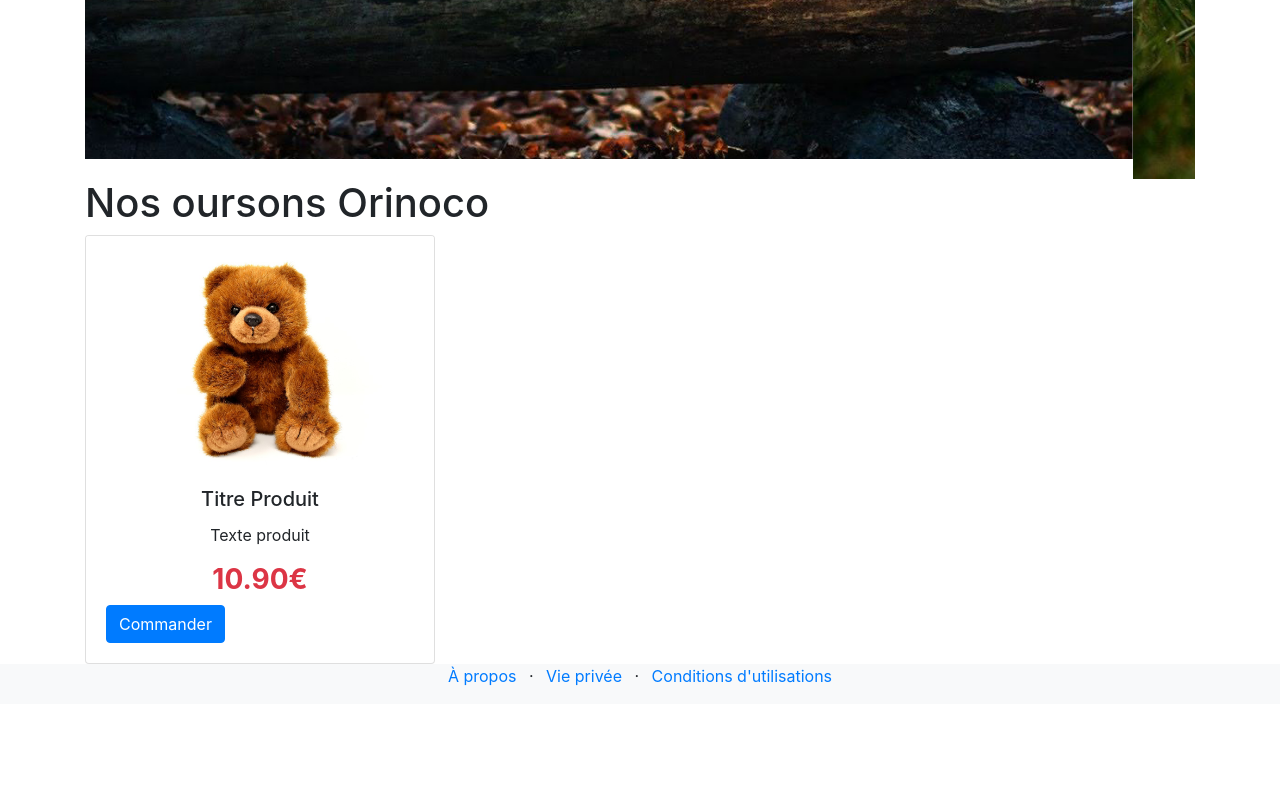
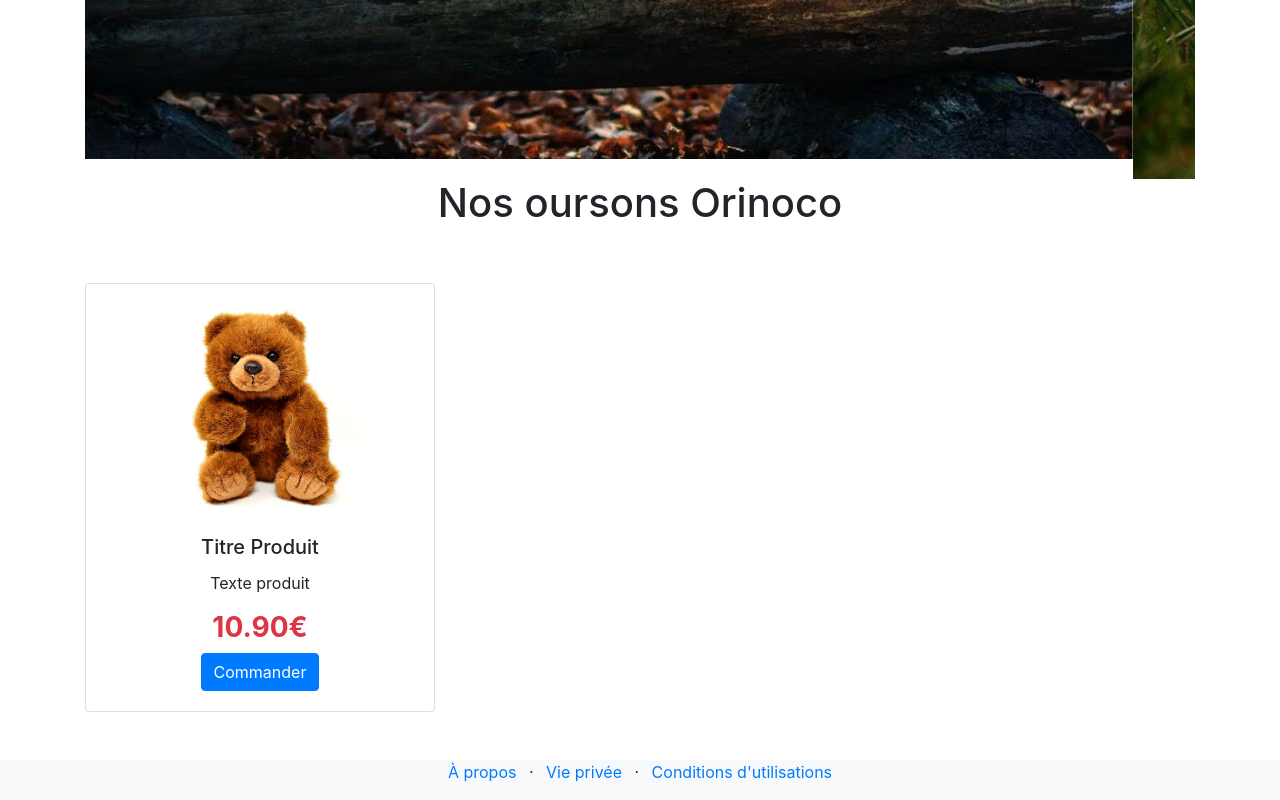
Before and after one commit to Patolait/P5_ahamed_patrice, a website: page index.html in a window 1280 px wide. Shown: the part 649-1449 px from the top of the page. Before the commit the page ends 1353 px from the top, so only its background shows below. Drawn offline with nearby package versions, Linux system fonts and the light colour scheme.

Commit message:
Construction page d'accueil

```diff
--- a/index.html
+++ b/index.html
@@ -66,19 +66,21 @@
         <!--Produits-->
         <div class="row">
             <div class="col">
-                <h1>Nos oursons Orinoco</h1>
+                <h1 class="text-center">Nos oursons Orinoco</h1>
             </div>
         </div>
 
         <div class="row">
             <div class="col-12 col-lg-4">
-              <div class="card">
+              <div class="card my-5 mb-3">
                 <img class="card-img-top" src="images/teddy_1.jpg" alt="ourson teddy bear">
-                <div class="card-body">
-                  <h5 class="card-title text-center">Titre Produit</h5>
-                  <p class="card-text text-center">Texte produit</p>
-                  <h3 class="cart-title text-center font-weight-bold text-danger">10.90€</h3>
-                  <a class="btn btn-primary" href="#" role="button">Commander</a>
+                <div class="card-body mx-auto">
+                    <h5 class="card-title text-center">Titre Produit</h5>
+                    <p class="card-text text-center">Texte produit</p>
+                    <h3 class="cart-title text-center font-weight-bold text-danger">10.90€</h3>
+                    <button type="button" class="btn btn-primary mx-auto">
+                      Commander
+                    </button>
                 </div>
               </div>
             </div>
```
